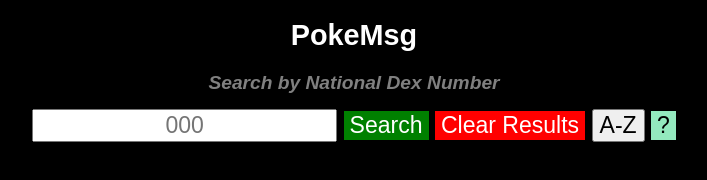
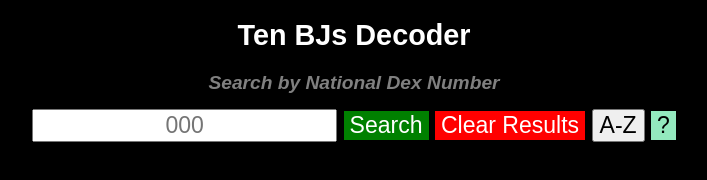
Before and after one commit to tjstalcup/pokemsg, a plain HTML site: page index.html in a window 1280 px wide. Shown: the whole page, without its empty margins (286-993 px from the left). Drawn offline with nearby package versions, Linux system fonts and the light colour scheme.

Commit message:
ten bjs name change

```diff
--- a/index.html
+++ b/index.html
@@ -4,10 +4,10 @@
         <meta charset="UTF-8" />
         <meta name="viewport" content="width=device-width, initial-scale=1.0" />
         <link rel="stylesheet" href="styles.css" />
-        <title>PokeMsg</title>
+        <title>Ten BJs Decoder</title>
     </head>
     <body>
-        <h1>PokeMsg</h1>
+        <h1>Ten BJs Decoder</h1>
         <h2>Search by National Dex Number</h2>
         <form class="search">
             <input type="text" placeholder="000" id="poke-search" />
```
